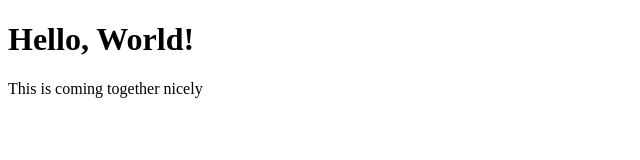
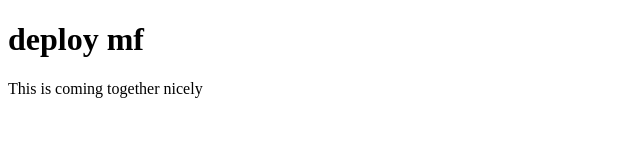
Before and after one commit to TimGibson/azuresample, a plain HTML site: page index.html in a window 1280 px wide. Shown: the whole page, without its empty margins (0-640 px from the left). Drawn offline with Linux system fonts and the light colour scheme.

Commit message:
Update index.html

```diff
--- a/index.html
+++ b/index.html
@@ -6,6 +6,6 @@
     <title>perfect</title>
 </head>
 <body>
-    <h1>Hello, World!</h1>
+    <h1>deploy mf</h1>
     <p>This is coming together nicely</p>
 </body>
```
